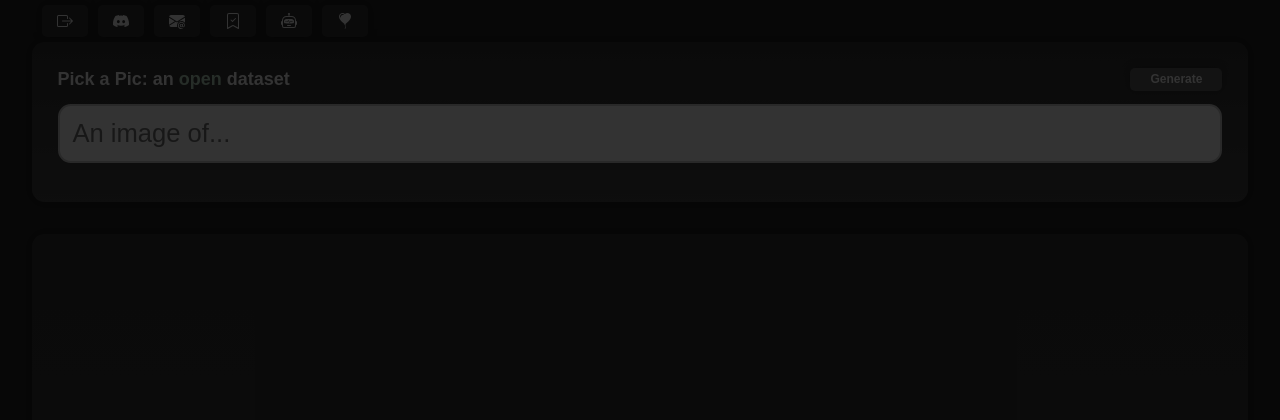
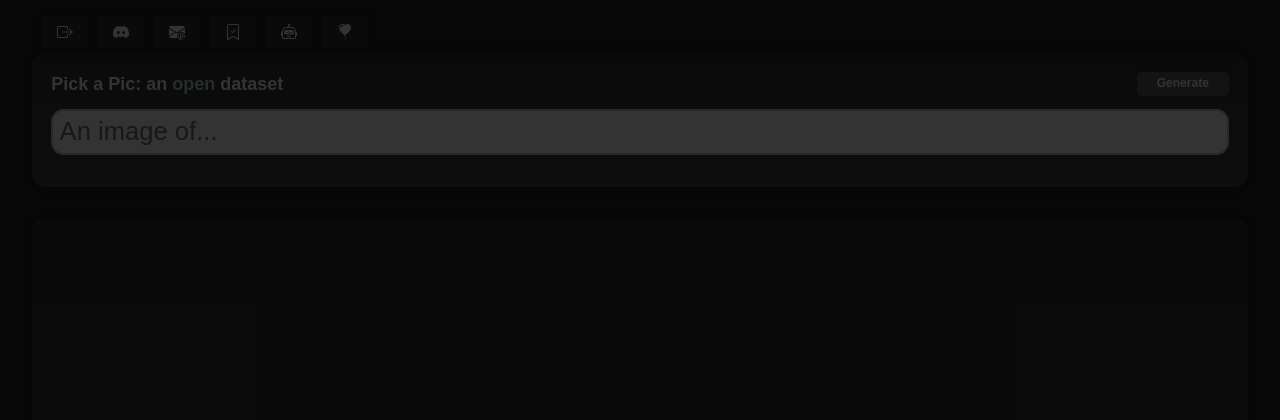
Before and after one commit to yuvalkirstain/heroku_app, a FastAPI app: page / in a window 1280 px wide. Shown: the top 420 px of the page. Run offline with FastAPI, Linux system fonts and the light colour scheme; parts of the project's set-up code (start-up, migrations or seed data) failed here and were passed over.

Commit message:
UI fixes

```diff
--- a/static/style.css
+++ b/static/style.css
@@ -29,7 +29,7 @@ body {
 
 .container {
     width: 100%;
-    padding: 2vmin;
+    padding: 1.5vmin;
     alignment: center;
     background: linear-gradient(to bottom, #333, #444);
     border-radius: 1vmin;
@@ -76,7 +76,7 @@ body {
 
 input[type="text"] {
     width: 100%;
-    padding: 1vmin;
+    padding: 0.5vmin;
     margin-bottom: 1vmin;
     box-sizing: border-box;
     border: 0.2vmin solid #ccc;
```
